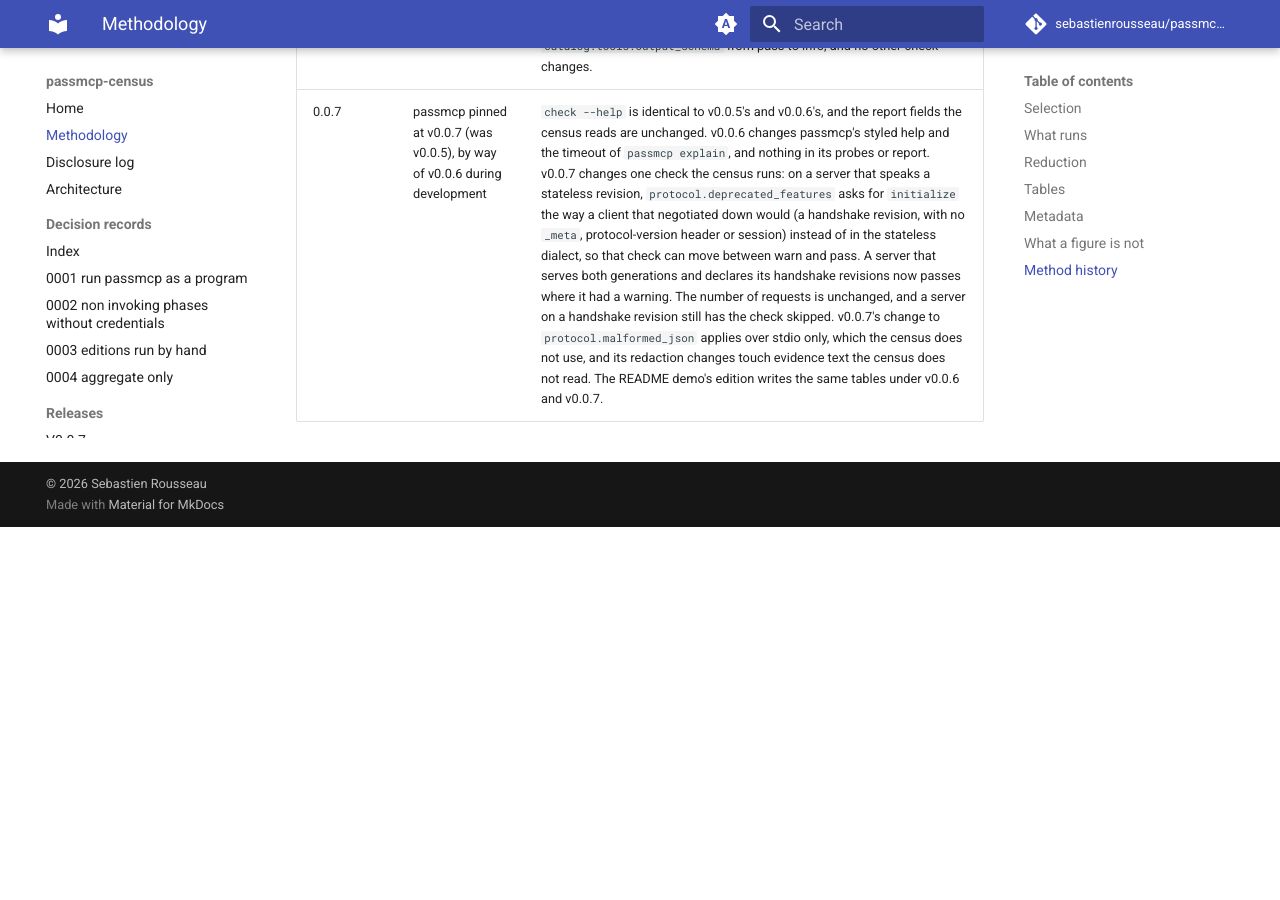
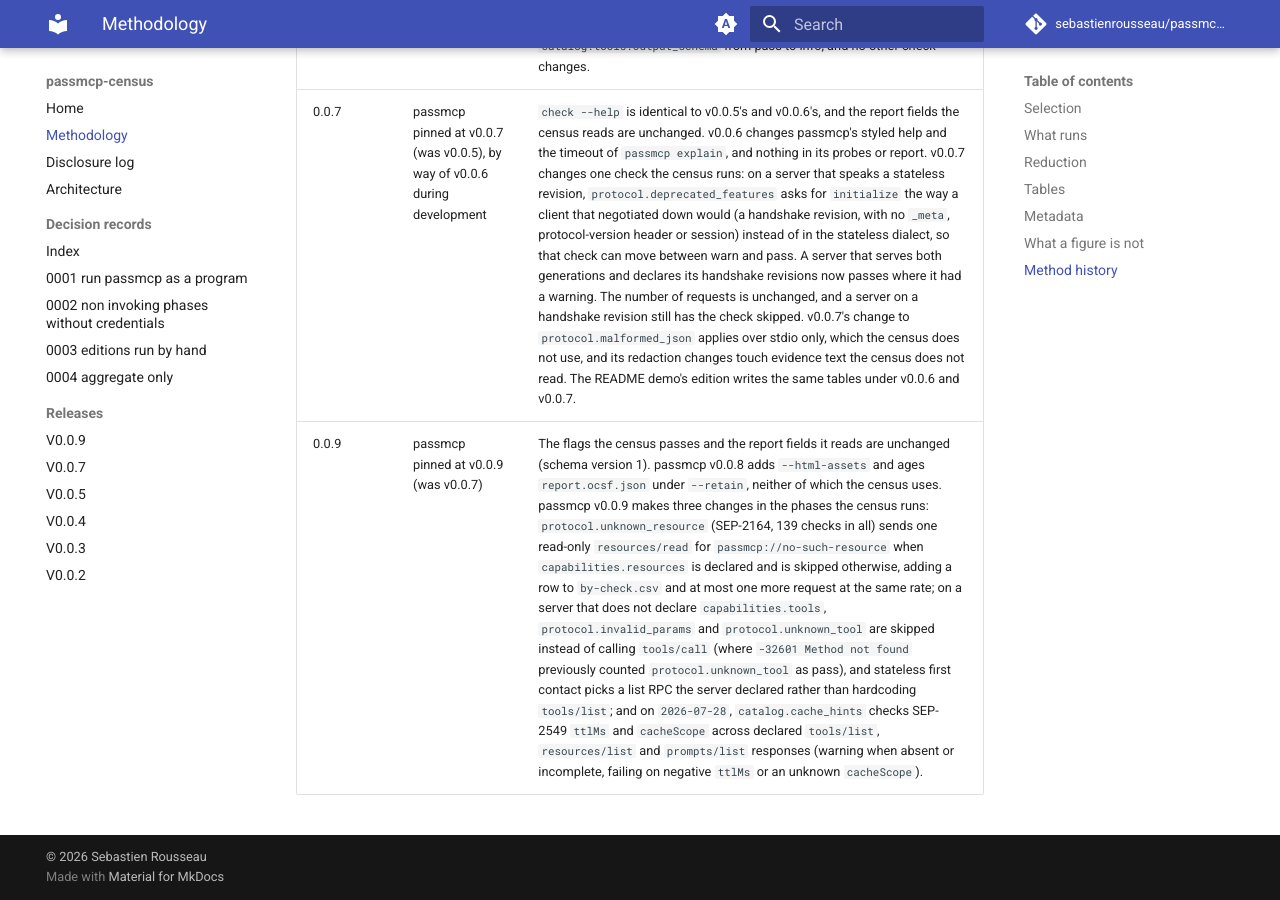
Before and after one commit to sebastienrousseau/passmcp-census, an MkDocs documentation site: the page built from docs/methodology.md, in a window 1280 px wide and 900 px high, scrolled down 3679 px. Built offline with MkDocs 1.6.1 and Material for MkDocs 9.7.7, drawn with Linux system fonts in a browser that asks for light colours; comment, search, counter and statistics services are not loaded; before the commit the page ends 4206 px from its top, so only the background shows below that; some of the changed text lies outside the part shown.

Commit message:
chore(release): passmcp-census 0.0.9
Move passmcp-census to 0.0.9 in lockstep with passmcp 0.0.9 and pin
PASSMCP_VERSION at v0.0.9 across Makefile, README.md, DEVELOPMENT.md,
ADR 0001 and docs/methodology.md. Record the v0.0.9 probe changes in
the methodology's method history, date CHANGELOG.md and CITATION.cff on
2026-11-12, and add docs/releases/v0.0.9.md to the manual navigation.

Assisted-by: Antigravity:Gemini 4 Carbon [golangci-lint, codespell, lychee]
Signed-off-by: Sebastien Rousseau <sebastienrousseau@users.noreply.github.com>

````diff
--- a/docs/adr/0001-run-passmcp-as-a-program.md
+++ b/docs/adr/0001-run-passmcp-as-a-program.md
@@ -16,7 +16,7 @@ is Apache-2.0 and its data CC-BY-4.0.
 ## Decision
 
 The census runs the passmcp binary installed from a release
-(`go install satellion.com/passmcp/cmd/passmcp@v0.0.7`, `make passmcp`) and
+(`go install satellion.com/passmcp/cmd/passmcp@v0.0.9`, `make passmcp`) and
 reads its JSON report. The Makefile pins the release; the edition records
 the version the binary reported.
 
--- a/docs/methodology.md
+++ b/docs/methodology.md
@@ -33,7 +33,7 @@ dropped (`excluded`). The unit of the census is a distinct endpoint URL.
 ## What runs
 
 Each endpoint is checked by the passmcp release pinned in the Makefile
-(`PASSMCP_VERSION`, v0.0.7), with:
+(`PASSMCP_VERSION`, v0.0.9), with:
 
 ```sh
 passmcp check <url> --phases net,discovery,handshake,protocol,catalog \
@@ -117,3 +117,4 @@ records the same changes.
 | 0.0.4 | passmcp pinned at v0.0.4 | `check --help` is identical to v0.0.3's and the report fields the census reads are unchanged (schema version 1). Five checks in the phases the census runs are new, so the check table gains rows and a phase's status can change: `protocol.notification_ack`, `protocol.content_type`, `protocol.missing_session`, `catalog.tools.schema_valid` and `catalog.tools.order`. `protocol.content_type`, `protocol.missing_session` and `catalog.tools.order` each send one more read-only request (a liveness call, a `ping` without the session id, a second `tools/list`), so a check can make up to three more requests at the same rate. Outcomes can differ: a server that negotiates MCP 2024-11-05 is graded, with a warning on `handshake.protocol_version`, where it used to stop at the handshake; `discovery.first_contact` names the old HTTP+SSE transport where it used to report an opaque HTTP error; and a server on 2025-03-26 has `catalog.tools.output_schema` skipped instead of judged. |
 | 0.0.5 | passmcp pinned at v0.0.5 | passmcp pinned at v0.0.5 in lockstep with the ecosystem; check flags and report fields are unchanged. One outcome can differ: v0.0.5 records a pass that made no request and cited no evidence as info, not pass ([passmcp ADR 0002](https://github.com/sebastienrousseau/passmcp/blob/main/docs/adr/0002-findings-cite-requests.md)), so a check that passed that way is counted as info. Against the README demo's three example servers this moves `catalog.tools.output_schema` from pass to info, and no other check changes. |
 | 0.0.7 | passmcp pinned at v0.0.7 (was v0.0.5), by way of v0.0.6 during development | `check --help` is identical to v0.0.5's and v0.0.6's, and the report fields the census reads are unchanged. v0.0.6 changes passmcp's styled help and the timeout of `passmcp explain`, and nothing in its probes or report. v0.0.7 changes one check the census runs: on a server that speaks a stateless revision, `protocol.deprecated_features` asks for `initialize` the way a client that negotiated down would (a handshake revision, with no `_meta`, protocol-version header or session) instead of in the stateless dialect, so that check can move between warn and pass. A server that serves both generations and declares its handshake revisions now passes where it had a warning. The number of requests is unchanged, and a server on a handshake revision still has the check skipped. v0.0.7's change to `protocol.malformed_json` applies over stdio only, which the census does not use, and its redaction changes touch evidence text the census does not read. The README demo's edition writes the same tables under v0.0.6 and v0.0.7. |
+| 0.0.9 | passmcp pinned at v0.0.9 (was v0.0.7) | The flags the census passes and the report fields it reads are unchanged (schema version 1). passmcp v0.0.8 adds `--html-assets` and ages `report.ocsf.json` under `--retain`, neither of which the census uses. passmcp v0.0.9 makes three changes in the phases the census runs: `protocol.unknown_resource` (SEP-2164, 139 checks in all) sends one read-only `resources/read` for `passmcp://no-such-resource` when `capabilities.resources` is declared and is skipped otherwise, adding a row to `by-check.csv` and at most one more request at the same rate; on a server that does not declare `capabilities.tools`, `protocol.invalid_params` and `protocol.unknown_tool` are skipped instead of calling `tools/call` (where `-32601 Method not found` previously counted `protocol.unknown_tool` as pass), and stateless first contact picks a list RPC the server declared rather than hardcoding `tools/list`; and on `2026-07-28`, `catalog.cache_hints` checks SEP-2549 `ttlMs` and `cacheScope` across declared `tools/list`, `resources/list` and `prompts/list` responses (warning when absent or incomplete, failing on negative `ttlMs` or an unknown `cacheScope`). |
--- a/mkdocs.yml
+++ b/mkdocs.yml
@@ -57,6 +57,7 @@ nav:
       - adr/0003-editions-run-by-hand.md
       - adr/0004-aggregate-only.md
   - Releases:
+      - releases/v0.0.9.md
       - releases/v0.0.7.md
       - releases/v0.0.5.md
       - releases/v0.0.4.md
````
Also changed, not shown: CHANGELOG.md (+35 -0 lines), DEVELOPMENT.md (+1 -1 lines), README.md (+5 -5 lines), docs/index.md (+1 -0 lines), docs/releases/v0.0.9.md (added, +8 -0 lines), 2 other files.
